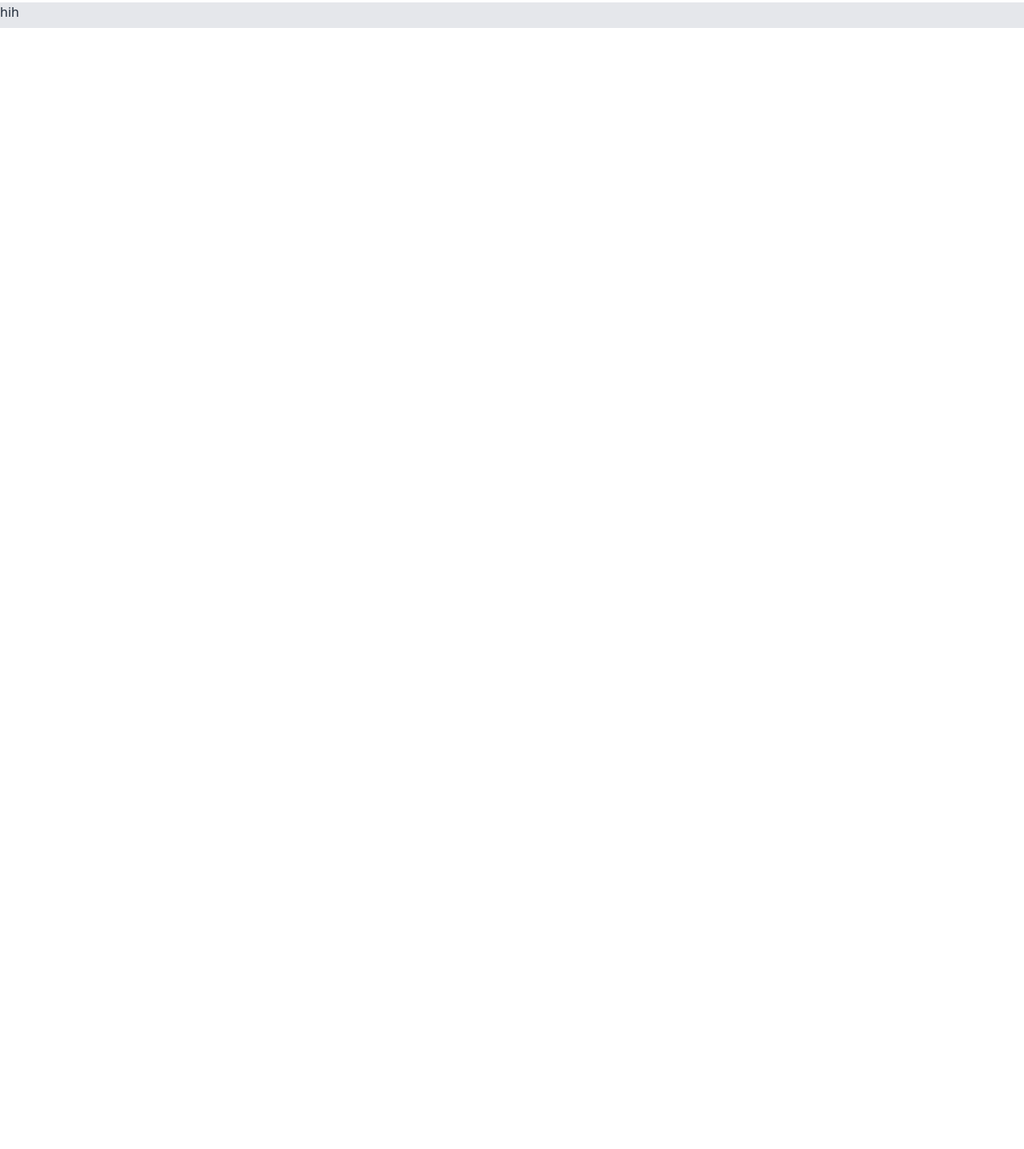
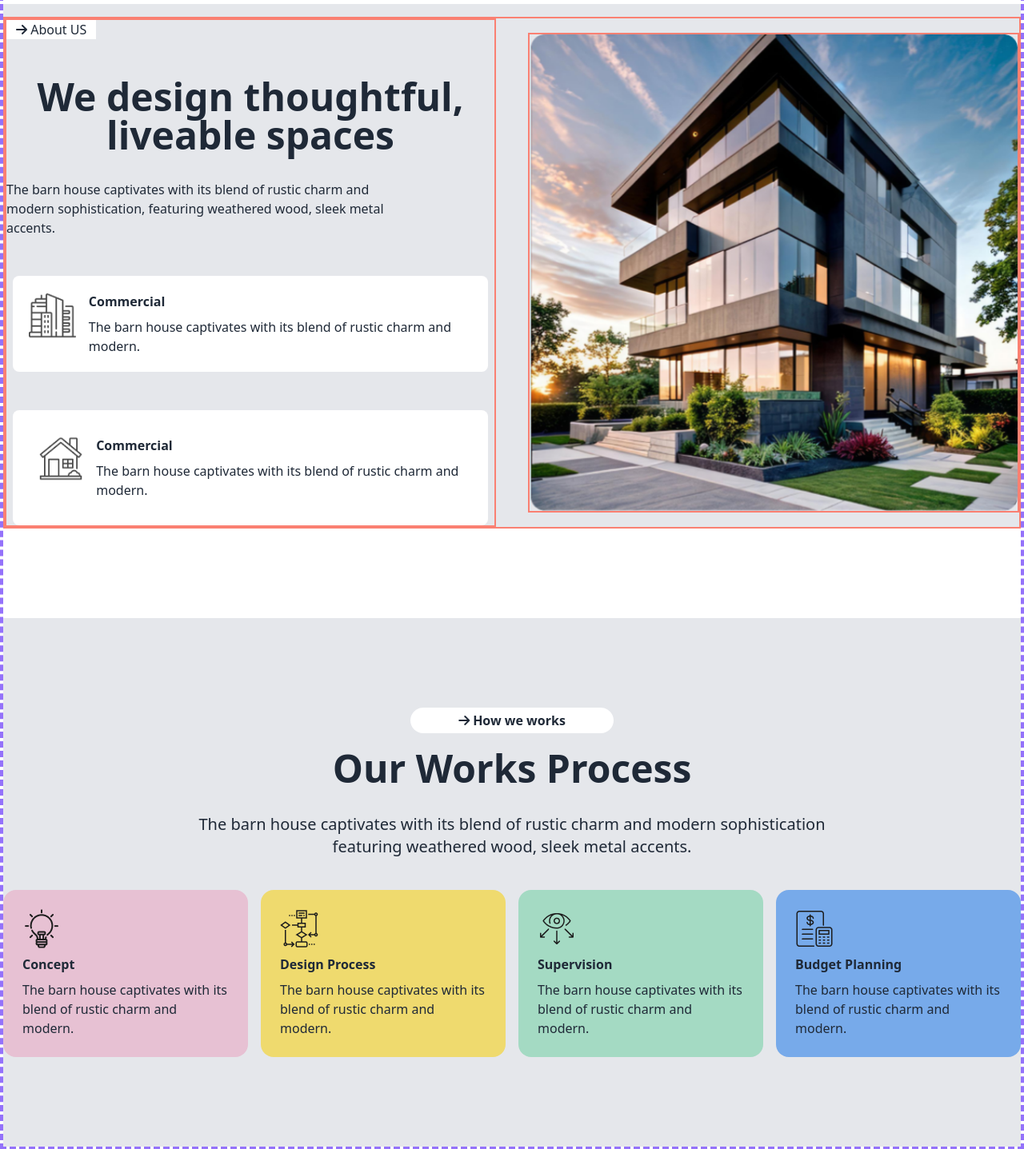
Before and after one commit to Tamjid388/Biker_Zone_LandingPage, a plain HTML site: page index.html in a window 1280 px wide. Shown: the part 893-2330 px from the top of the page at 80% size. Before the commit the page ends 1040 px from the top, so only its background shows below. Drawn offline with nearby package versions, Linux system fonts and the light colour scheme.

Commit message:
Work Process Section Complete

```diff
--- a/index.html
+++ b/index.html
@@ -10,10 +10,13 @@
   <link rel="stylesheet" href="https://cdnjs.cloudflare.com/ajax/libs/font-awesome/6.6.0/css/all.min.css"
   integrity="sha512-Kc323vGBEqzTmouAECnVceyQqyqdsSiqLQISBL29aUW4U/M7pSPA/gEUZQqv1cwx4OnYxTxve5UMg5GT6L4JJg==" crossorigin="anonymous" referrerpolicy="no-referrer" />
 </head>
-<body>
+<body class="body">
   <style>
     .b{
       border: solid salmon 2px;
+    }
+    .body{
+      border:4px dashed rgb(148, 114, 250) ;
     }
   </style>
 
@@ -85,9 +88,195 @@
     </div>
   </header>
 
-  <section class="lg:my-28 h-8 w-full bg-gray-200">
-    hih
+  <section class="lg:my-28  w-full bg-gray-200 pt-4">
+    <!-- About Us Section -->
+     <div class="b  lg:grid lg:grid-cols-2  lg:items-center container lg:mx-auto lg:gap-10 ">
+<!-- Left Column:Content -->
+      <div class="flex flex-col  text-center  b lg:text-left gap-12 lg:h-full ">
+
+        <div>
+        <button class="bg-white px-3">
+         <i class="fa-solid fa-arrow-right "></i> About US
+        </button>
+      </div>
+        <div class="">
+          <h1 class="font-bold lg:text-5xl text-center ">We design thoughtful, <br> liveable spaces</h1>
+        <h1 class="lg:mt-8 w-4/5 ">The barn house captivates with its blend of rustic charm and
+            modern sophistication, featuring weathered wood, sleek metal accents.</h1>
+          </div>
+<!-- card1 -->
+          <div class= " flex bg-white rounded-lg items-start p-5 gap-4 mx-2">
+            <div>
+
+              <img src="assets/commercial.png" alt="">
+            </div>
+            <div class="flex flex-col lg:text-start text-center ">
+              <h1 class="font-semibold ">Commercial </h1>
+              <h2 class="mt-2 ">The barn house captivates with its blend of rustic charm and modern.</h2>
+            </div>
+
+          </div>
+
+
+          <div class="  flex bg-white rounded-lg items-start p-5 lg:p-8 gap-4 mx-2">
+            <div>
+              <img src="assets/residential.png" alt="">
+            </div>
+            <div class="flex flex-col text-start ">
+              <h1 class="font-semibold ">Commercial </h1>
+              <h2 class="mt-2 ">The barn house captivates with its blend of rustic charm and modern.</h2>
+            </div>
+
+          </div>
+
+
+      </div>
+
+
+      <!--Right Column: image div -->
+      <div class="b ">
+        <img src="assets/Rectangle.png" class="lg:w-full" alt="">
+
+      </div>
+
+
+     </div>
+
+
+
   </section>
+
+<!-- ...............Portfolio Section.................... -->
+ <section class="container lg:mx-auto hidden">
+  <div class="text-center b">
+    <div class="">
+      <i class="fa-solid fa-arrow-right "></i> About US
+     </div>
+
+     <h1>Our Latest Portfolio</h1>
+     <h2>The barn house captivates with its blend of rustic charm and modern sophistication,
+       featuring weathered wood, sleek metal accents.</h2>
+
+  </div>
+
+  <!-- Cards -->
+   <div class="lg:grid lg:grid-cols-5 lg:gap-2">
+    <div class=" b lg:col-span-3 lg:flex ">
+      <div class="lg:w-full b">
+        <img src="assets/img1.png" alt="">
+      </div>
+      <div class="b ">
+        <h1>Commercial</h1>
+        <h2>The barn house captivates with its blend of rustic charm and modern.
+           The barn house captivates with its blend of rustic charm and modern .</h2>
+        <h1>View Details
+          <i class="fa-solid fa-arrow-right "></i>
+        </h1>
+      </div>
+    </div>
+    <div class=" b lg:col-span-2 lg:w-full">
+      <img src="assets/img2.png " class="mx-auto" alt="">
+    </div>
+
+
+    <div class=" b lg:col-span-1">
+      <div class="">
+        <img src="assets/img1.png" alt="">
+      </div>
+
+    </div>
+    <!-- 4 -->
+    <div class=" b lg:col-span-3 lg:flex">
+
+
+      <div class="lg:w-full">
+        <img src="assets/img1.png" alt="">
+      </div>
+      <div class="">
+        <h1>Commercial</h1>
+        <h2>The barn house captivates with its blend of rustic charm and modern.
+           The barn house captivates with its blend of rustic charm and modern .</h2>
+        <h1>View Details
+          <i class="fa-solid fa-arrow-right "></i>
+        </h1>
+      </div>
+
+
+
+
+    </div>
+
+
+
+    <div class=" b lg:col-span-1">
+      <div class="">
+        <img src="assets/img1.png" alt="">
+      </div>
+    </div>
+
+
+   </div>
+
+</section>
+
+
+<!-- Work Process Section -->
+ <section class="bg-gray-200 py-28">
+
+  <!-- title -->
+<div class="">
+
+  <div class="text-center  ">
+    <div class="font-semibold bg-white lg:w-1/5 w-2/4 mx-auto rounded-2xl">
+      <i class="fa-solid fa-arrow-right mr-1 py-2"> </i>How we works
+     </div>
+
+     <h1 class="text-5xl font-bold pt-5 pb-8">Our Works Process</h1>
+     <h2 class="text-xl ">The barn house captivates with its blend of rustic
+      charm and modern sophistication <br>
+       featuring weathered wood, sleek metal accents.</h2>
+
+  </div>
+
+</div>
+
+<!-- Cards -->
+<div class="grid grid-cols-1 lg:grid-cols-4 container mx-auto gap-4 lg:pt-10 pt-7">
+  <!-- 1 -->
+   <div class="bg-[#E7C1D3] p-6 rounded-2xl">
+    <img src="assets/concept.png" alt="">
+    <h1 class="font-extrabold py-2">Concept</h1>
+    <p class="font-medium">The barn house captivates
+       with its blend of rustic charm and modern.</p>
+   </div>
+  <!-- 2 -->
+   <div class="bg-[#EFDA6E] p-6 rounded-2xl">
+    <img src="assets/flow-chart.png" alt="">
+    <h1 class="font-extrabold py-2">Design Process</h1>
+    <p class="font-medium">The barn house captivates
+       with its blend of rustic charm and modern.</p>
+   </div>
+  <!-- 3 -->
+   <div class="bg-[#A4DAC3] p-6 rounded-2xl">
+    <img src="assets/vision.png" alt="">
+    <h1 class="font-extrabold py-2">Supervision</h1>
+    <p class="font-medium">The barn house captivates
+       with its blend of rustic charm and modern.</p>
+   </div>
+  <!-- 4 -->
+   <div class="bg-[#77AAEA] p-6 rounded-2xl">
+    <img src="assets/budget-planning.png" alt="">
+    <h1 class="font-extrabold py-2">Budget Planning</h1>
+    <p class="font-medium">The barn house captivates
+       with its blend of rustic charm and modern.</p>
+   </div>
+</div>
+
+
+
+
+ </section>
+
 
 </body>
 </html>
```
